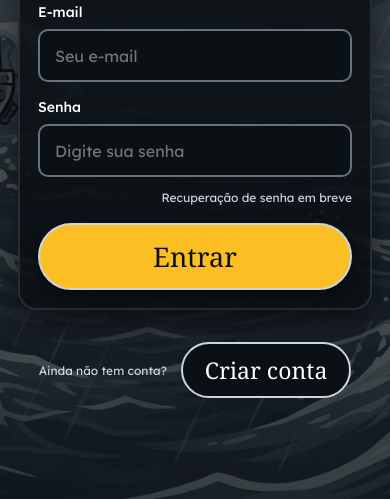
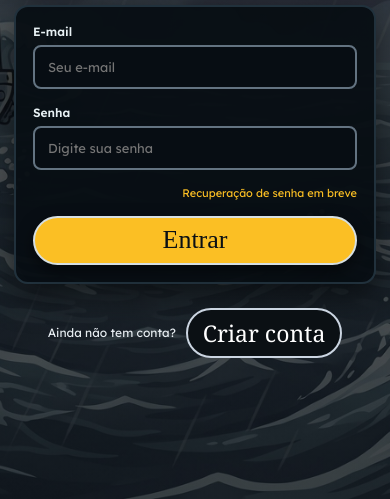
Before and after one commit to FG-Interactive-Studios/BN-user-interface, a website built with Vite: page index.html in a window 390 px wide. Shown: the part 345-844 px from the top of the page. Built offline with nearby package versions, Linux system fonts and the light colour scheme; no server answers; a web font is replaced by a local one.

Commit message:
style(ui): load mobile-first Figma responsive rules last

```diff
--- a/src/prototype/tidepoint-entry.css
+++ b/src/prototype/tidepoint-entry.css
@@ -13,3 +13,5 @@
 @import './battle-report-v9.css';
 
 @import './figma-v1.css';
+
+@import './figma-responsive-v2.css';
```
